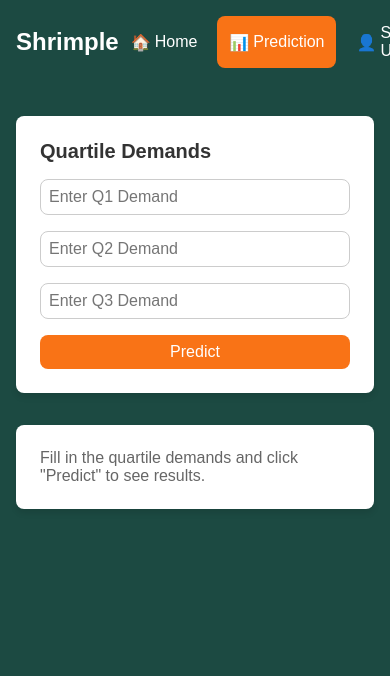
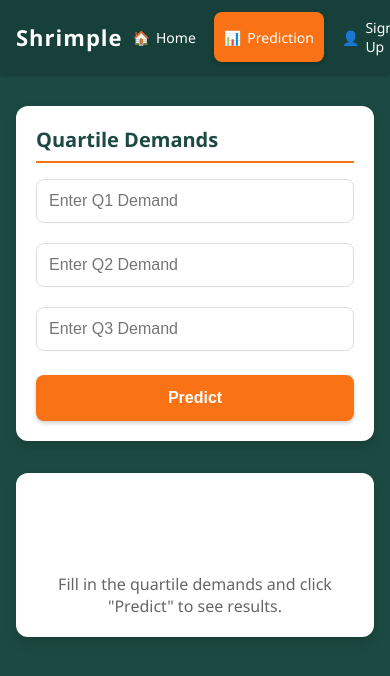
Before and after one commit to dataemperor/Shrimple, a React (Create React App) app in the folder shrimpdemandpredictionweb/: page / in a window 390 px wide. Shown: the top 676 px of the page. Built offline with nearby package versions, Linux system fonts and the light colour scheme.

Commit message:
added enhancements

```diff
--- a/shrimpdemandpredictionweb/src/components/ShrimpDemand.css
+++ b/shrimpdemandpredictionweb/src/components/ShrimpDemand.css
@@ -1,4 +1,4 @@
-/* ShrimpleDemand.css */
+/* ShrimpDemand.css */
 
 /* Base styles */
 * {
@@ -8,7 +8,9 @@
 }
 
 body {
-    font-family: Arial, sans-serif;
+  font-family: 'Segoe UI', Arial, sans-serif;
+  background-color: #f5f5f5;
+  color: #333;
 }
 
 /* Container */
@@ -22,32 +24,42 @@
   display: flex;
   justify-content: space-between;
   align-items: center;
-    padding: 16px;
+  padding: 16px 32px;
+  background-color: #164039;
+  box-shadow: 0 2px 4px rgba(0, 0, 0, 0.2);
 }
 
 .brand {
-    font-size: 24px;
+  font-size: 28px;
   font-weight: bold;
   color: white;
+  letter-spacing: 1px;
 }
 
 .nav-links {
   display: flex;
-    gap: 8px;
+  gap: 16px;
 }
 
 .nav-link {
   display: flex;
   align-items: center;
-    gap: 4px;
+  gap: 6px;
   color: white;
   text-decoration: none;
-    padding: 8px 12px;
+  padding: 8px 16px;
   border-radius: 8px;
+  font-weight: 500;
+  transition: all 0.2s ease;
+}
+
+.nav-link:hover {
+  background-color: rgba(255, 255, 255, 0.1);
 }
 
 .nav-link.active {
   background-color: #f97316; /* Orange for active link */
+  box-shadow: 0 2px 4px rgba(0, 0, 0, 0.2);
 }
 
 /* Content */
@@ -57,38 +69,88 @@
   margin: 0 auto;
   padding: 32px 16px;
   gap: 32px;
+  height: calc(100vh - 80px);
 }
 
 /* Cards */
 .card {
   background-color: white;
-    padding: 24px;
-    border-radius: 8px;
-    box-shadow: 0 4px 6px rgba(0, 0, 0, 0.1);
+  padding: 32px;
+  border-radius: 12px;
+  box-shadow: 0 6px 12px rgba(0, 0, 0, 0.15);
   width: 100%;
+  overflow-y: auto;
 }
 
 .card-title {
-    font-size: 20px;
+  font-size: 24px;
   font-weight: bold;
-    margin-bottom: 16px;
-    color: #333;
+  margin-bottom: 24px;
+  color: #1c4a42;
+  border-bottom: 2px solid #f97316;
+  padding-bottom: 8px;
+}
+
+/* Instructions */
+.instructions {
+  background-color: #f8f9fa;
+  padding: 16px;
+  border-radius: 8px;
+  margin-bottom: 24px;
+  border-left: 4px solid #f97316;
+}
+
+.instructions h3 {
+  font-size: 18px;
+  margin-bottom: 8px;
+  color: #1c4a42;
+}
+
+.instructions p {
+  margin-bottom: 12px;
+  line-height: 1.5;
+}
+
+.instructions ul {
+  padding-left: 24px;
+}
+
+.instructions li {
+  margin-bottom: 8px;
 }
 
 /* Input fields */
 .input-group {
   display: flex;
   flex-direction: column;
-    gap: 16px;
-    margin-bottom: 16px;
+  gap: 20px;
+  margin-bottom: 24px;
+}
+
+.input-wrapper {
+  display: flex;
+  flex-direction: column;
+  gap: 6px;
+}
+
+.input-wrapper label {
+  font-weight: 500;
+  color: #1c4a42;
 }
 
 .input-field {
-    padding: 8px;
-    border: 1px solid #ccc;
+  padding: 12px;
+  border: 1px solid #ddd;
   border-radius: 8px;
   width: 100%;
   font-size: 16px;
+  transition: border-color 0.2s;
+}
+
+.input-field:focus {
+  border-color: #f97316;
+  outline: none;
+  box-shadow: 0 0 0 2px rgba(249, 115, 22, 0.2);
 }
 
 /* Button */
@@ -97,31 +159,143 @@
   color: white;
   border: none;
   border-radius: 8px;
-    padding: 8px 16px;
+  padding: 14px 24px;
   width: 100%;
   font-size: 16px;
+  font-weight: 600;
   cursor: pointer;
   transition: background-color 0.2s;
+  box-shadow: 0 2px 4px rgba(0, 0, 0, 0.2);
 }
 
 .predict-button:hover {
   background-color: #ea580c;
 }
 
+.predict-button:disabled {
+  background-color: #ccc;
+  cursor: not-allowed;
+}
+
 /* Result card */
 .result-card {
   display: flex;
-    align-items: center;
-    justify-content: center;
+  flex-direction: column;
 }
 
 .result-text {
   color: #666;
+  font-size: 16px;
+  text-align: center;
+  margin-top: 80px;
+}
+
+/* Prediction Results */
+.prediction-result {
+  display: flex;
+  flex-direction: column;
+  gap: 24px;
+}
+
+.prediction-value {
+  display: flex;
+  flex-direction: column;
+  align-items: center;
+  gap: 16px;
+  padding: 24px;
+  background-color: #f0f9ff;
+  border-radius: 8px;
+  text-align: center;
+}
+
+.prediction-label {
+  font-size: 18px;
+  font-weight: 500;
+  color: #075985;
+}
+
+.prediction-number {
+  font-size: 48px;
+  font-weight: 700;
+  color: #f97316;
+}
+
+.prediction-info, .accuracy-metrics {
+  background-color: #f8f9fa;
+  padding: 16px;
+  border-radius: 8px;
+}
+
+.prediction-info h3, .accuracy-metrics h3 {
+  font-size: 18px;
+  margin-bottom: 12px;
+  color: #1c4a42;
+}
+
+.prediction-info p {
+  margin-bottom: 12px;
+  line-height: 1.5;
+}
+
+.prediction-info ul {
+  padding-left: 24px;
+  margin-top: 8px;
+}
+
+.prediction-info li {
+  margin-bottom: 6px;
+}
+
+/* Accuracy metrics */
+.metric {
+  display: flex;
+  justify-content: space-between;
+  padding: 8px 0;
+  border-bottom: 1px solid #eee;
+}
+
+.metric:last-child {
+  border-bottom: none;
+}
+
+.metric span:first-child {
+  font-weight: 500;
 }
 
 /* Media query for mobile devices */
 @media (max-width: 768px) {
   .content-container {
     flex-direction: column;
+    height: auto;
+  }
+
+  .navbar {
+    padding: 12px 16px;
+  }
+
+  .brand {
+    font-size: 22px;
+  }
+
+  .nav-links {
+    gap: 8px;
+  }
+
+  .nav-link {
+    padding: 6px 10px;
+    font-size: 14px;
+  }
+
+  .card {
+    padding: 20px;
+  }
+
+  .card-title {
+    font-size: 20px;
+    margin-bottom: 16px;
+  }
+
+  .prediction-number {
+    font-size: 36px;
   }
 }
```
Also changed, not shown: shrimpdemandpredictionweb/src/components/ShrimpDemandPrediction.js (+114 -39 lines). Lines whose indentation alone changed are shown as unchanged.
